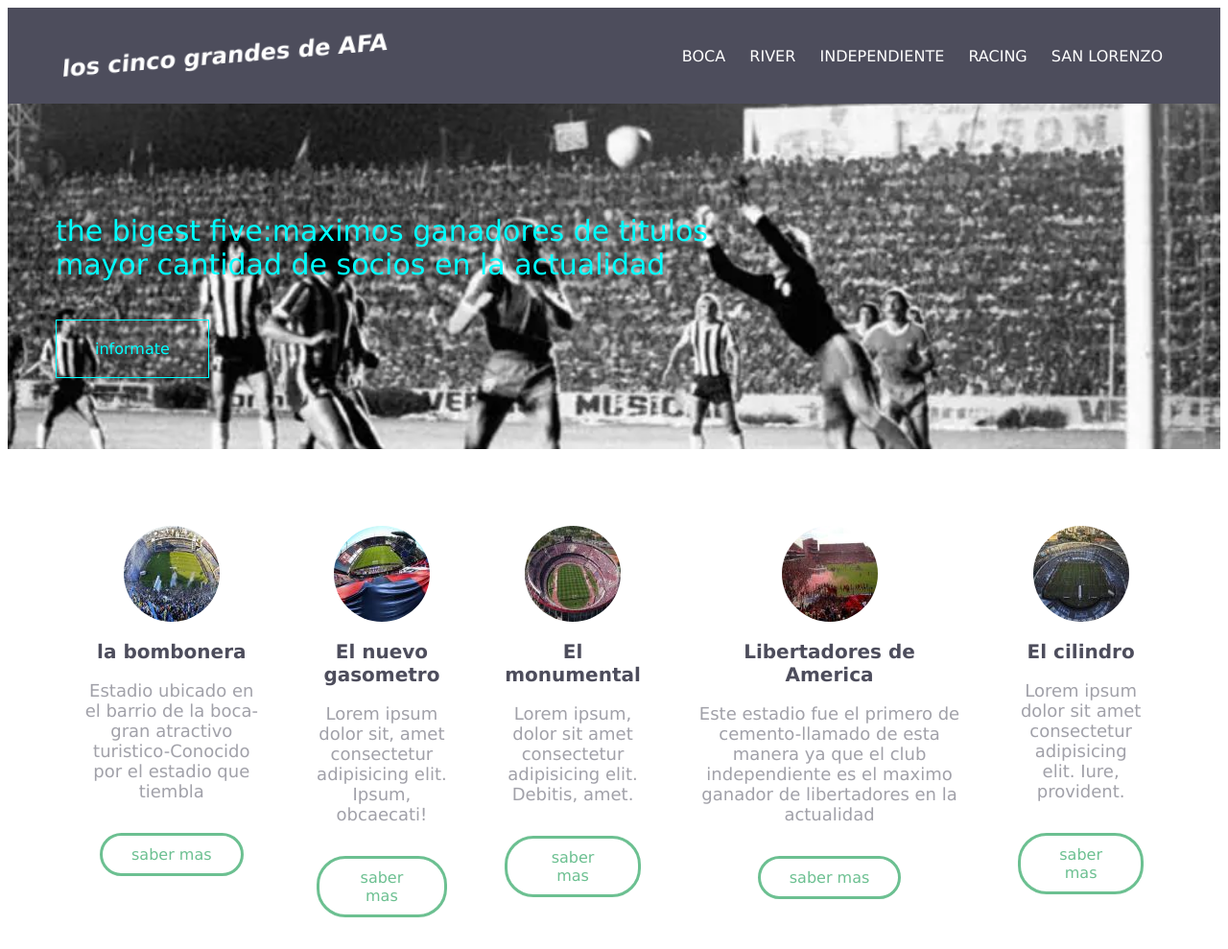
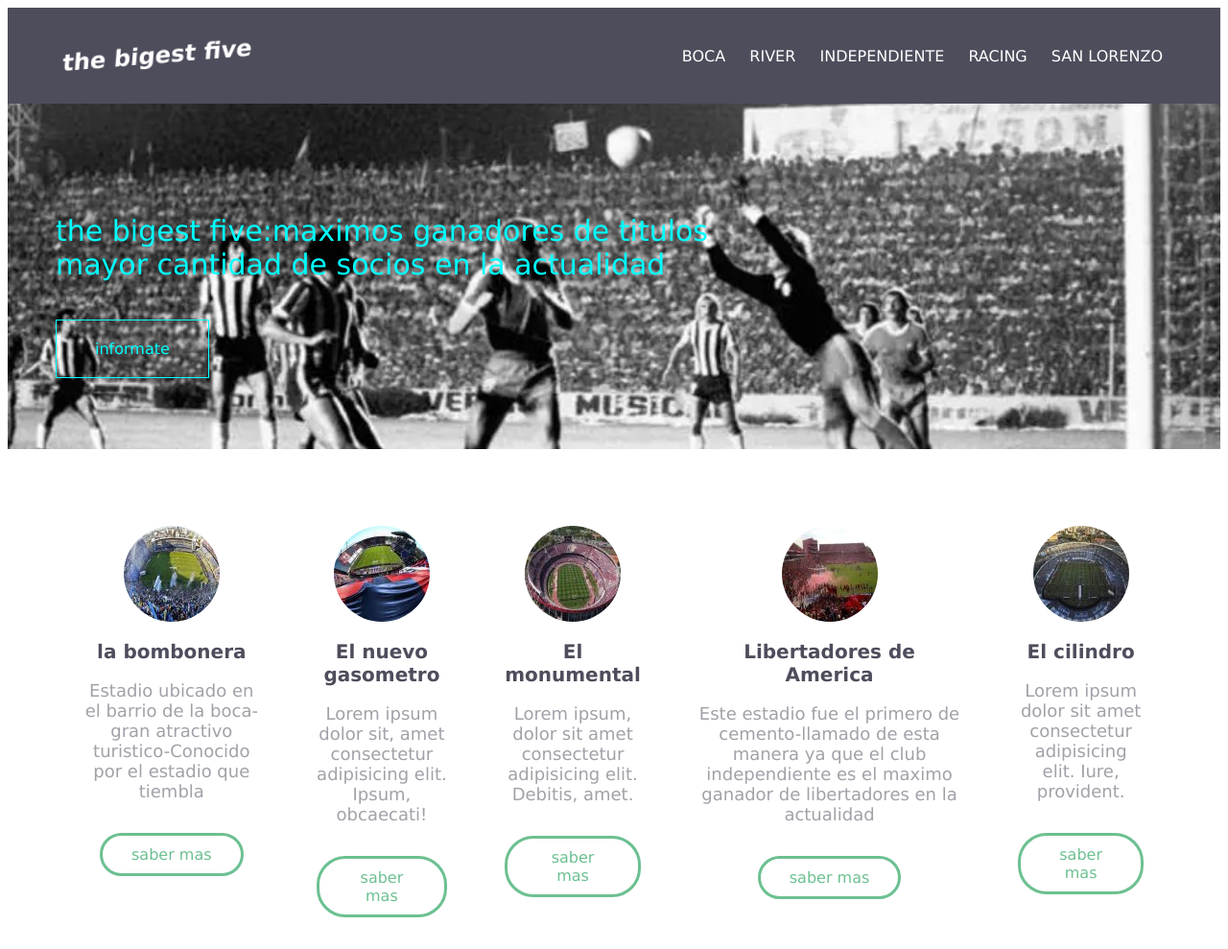
Before and after one commit to diego9992/coderhouse-diego, a plain HTML site: page index.html in a window 1280 px wide. Shown: the top 989 px of the page at 96% size. Drawn offline with nearby package versions, Linux system fonts and the light colour scheme.

Commit message:
transyanimdos commit

```diff
--- a/index.html
+++ b/index.html
@@ -16,7 +16,7 @@
 </head>
 <body>
     <header>
-        <h2 class="animate__jello">los cinco grandes de AFA </h2>
+        <h2 class="animate__jello">the bigest five </h2>
         <input type="checkbox" id="check">
         <label for="check" class="mostrar-menu">
             &#8801
```
Also changed, not shown: pages/river.html (+1 -1 lines).
